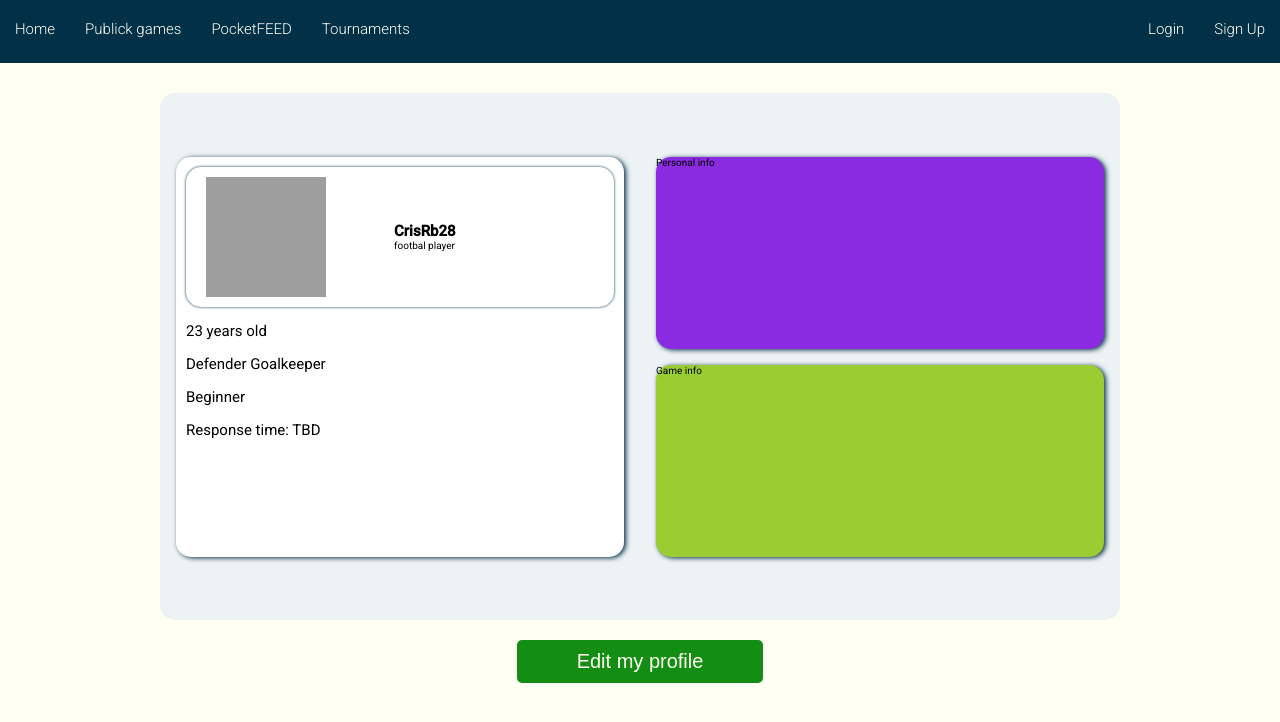
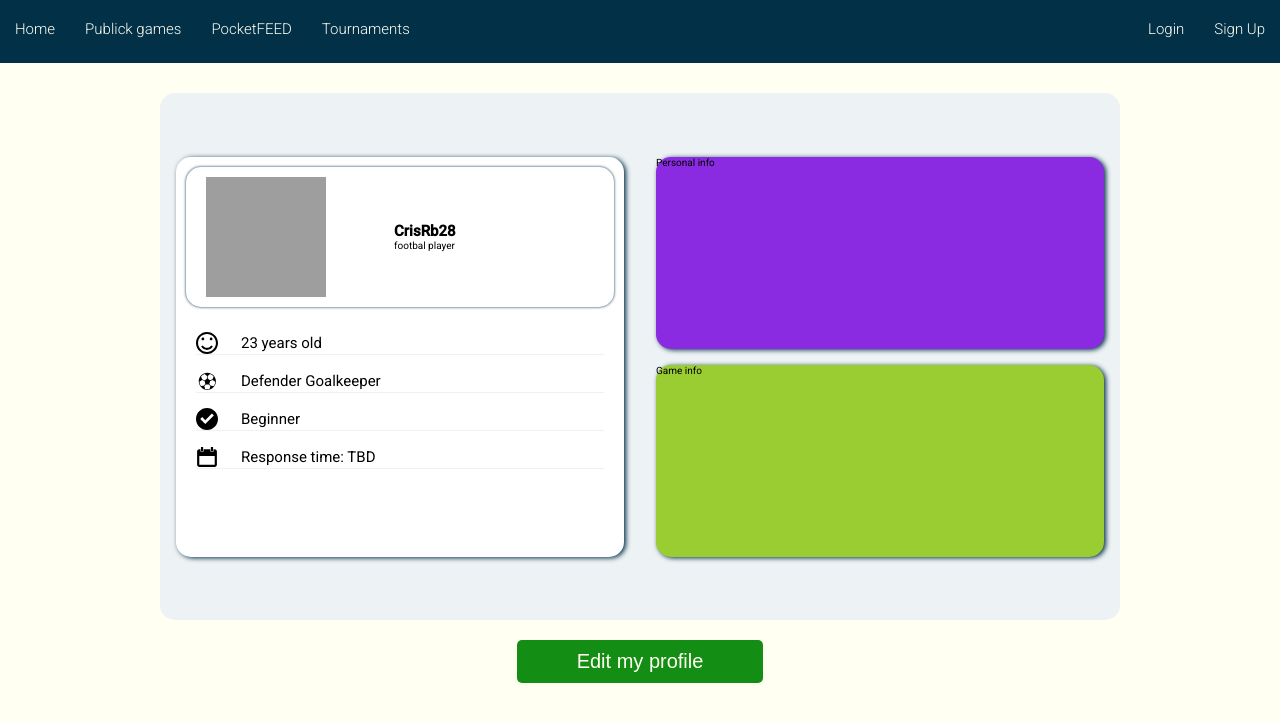
Before and after one commit to lboyadzhiev/Pocket-Football, a website with bundled scripts: page index.html in a window 1280 px wide. Built offline with nearby package versions, Linux system fonts and the light colour scheme; grey boxes are pictures that could not be loaded; what page would draw is missing.

Commit message:
profile section personal info

```diff
--- a/index.html
+++ b/index.html
@@ -103,11 +103,32 @@
                     </div>
                     <ul class="profile__ul">
                         <li>
-                             23 years old
+                            <svg class="profile__icon">
+                                <use xlink:href="images/sprite.svg#icon-smile"></use>
+                            </svg>
+                            <span>23 years old</span>
                         </li>
-                        <li>Defender Goalkeeper</li>
-                        <li>Beginner</li>
-                        <li>Response time: TBD</li>
+                        <li>
+                            <svg class="profile__icon">
+                                <use xlink:href="images/sprite.svg#icon-soccer-ball"></use>
+                            </svg>
+                            <span>Defender Goalkeeper</span>
+
+                        </li>
+                        <li>
+                            <svg class="profile__icon">
+                                <use xlink:href="images/sprite.svg#icon-check-alt"></use>
+                            </svg>
+                            <span>Beginner</span>
+
+                        </li>
+                        <li>
+                            <svg class="profile__icon">
+                                <use xlink:href="images/sprite.svg#icon-calendar"></use>
+                            </svg>
+                            <span> Response time: TBD</span>
+
+                        </li>
                     </ul>
                 </div>
 
--- a/sass/_profile.scss
+++ b/sass/_profile.scss
@@ -23,6 +23,17 @@
         flex-direction: column;
     }
 
+    &__ul {
+        padding: 1rem;
+        li {
+            border-bottom: 1px solid var(--color-grey);
+            display: grid;
+            grid-template-columns: 3rem 1fr;
+            align-items: center;
+            column-gap: 1.5rem;
+        }
+    }
+
     &__player-info {
         height: 50vh;
         width: 35vw;
@@ -36,6 +47,11 @@
             width: 75vw;
             margin-bottom: 1rem;
         }
+    }
+
+    &__icon {
+        width: 2.2rem;
+        height: 2.2rem;
     }
 
     &__img {
```
Also changed, not shown: css/style.css, images/sprite.svg (added).
